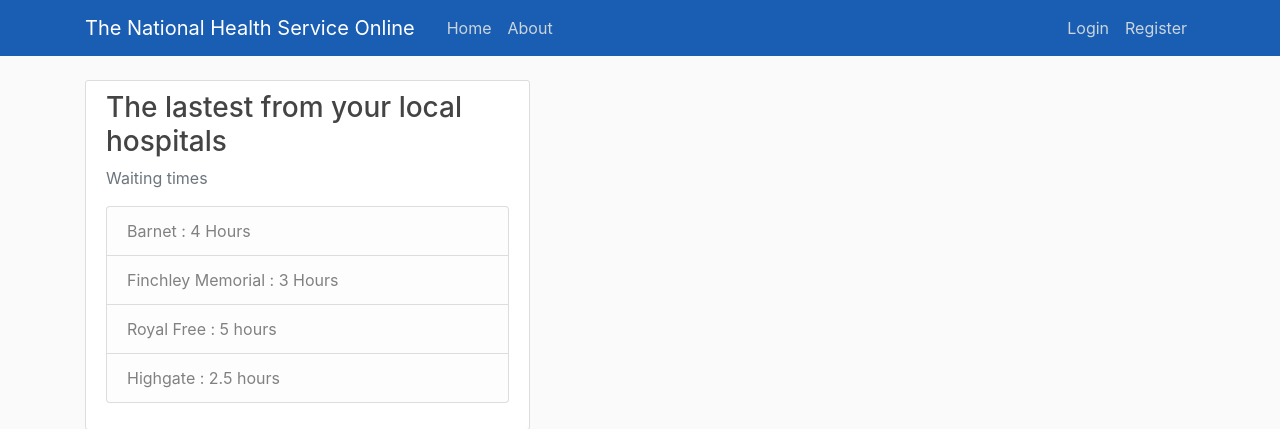
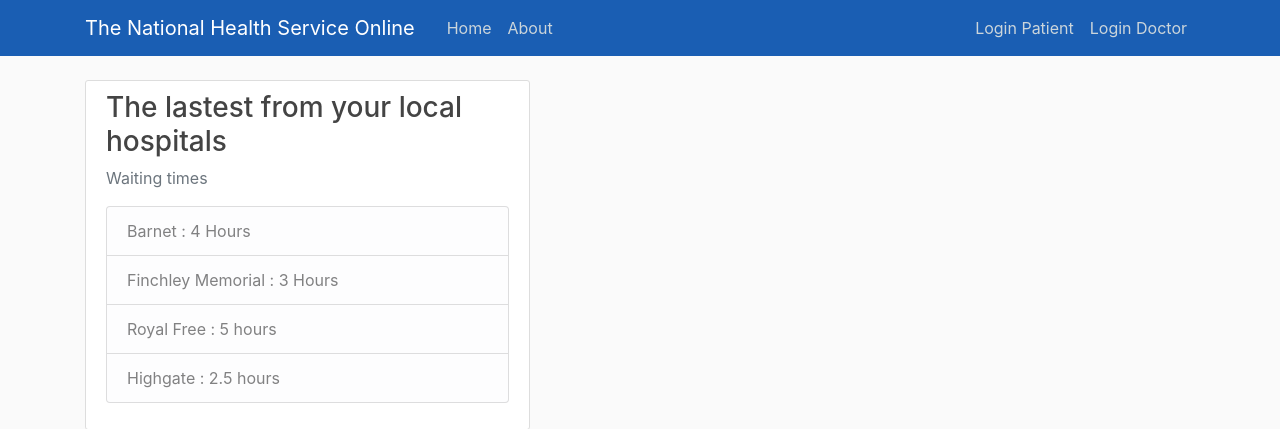
Before and after one commit to TheWibbers/Base-model-Type-X, a Flask app: page / in a window 1280 px wide. Shown: the top 429 px of the page. Run offline with Flask 2, Linux system fonts and the light colour scheme; some libraries are stand-ins or nearby versions.

Commit message:
This here is the basis for modifications

```diff
--- a/nea type 1/templates/home.html
+++ b/nea type 1/templates/home.html
@@ -26,8 +26,8 @@
                     </div>
 
                     <div class="navbar-nav">
-                        <a class="nav-item nav-link" href="/login">Login</a>
-                        <a class="nav-item nav-link" href="/register">Register</a>
+                        <a class="nav-item nav-link" href="/login">Login Patient</a>
+                        <a class="nav-item nav-link" href="/register">Login Doctor</a>
                     </div>
                 </div>
             </div>
```
